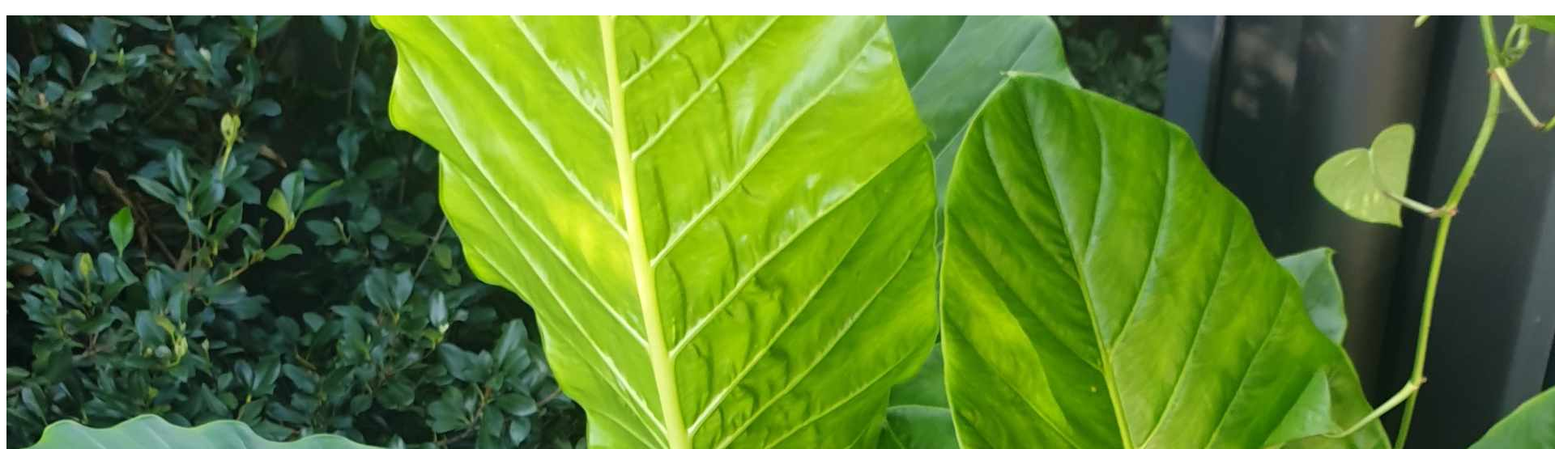
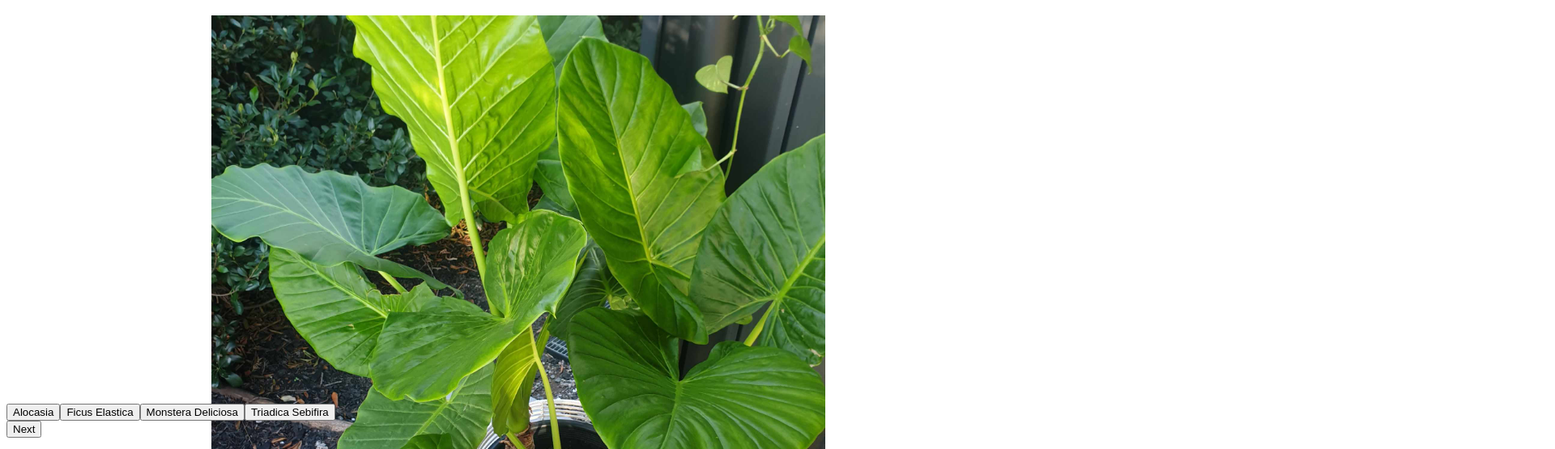
Before and after one commit to MikeGoB/Plant-Identificaiton-app, a plain HTML site: page index.html in a window 1280 px wide. Shown: the part 61-616 px from the top of the page at 81% size, 1920 px wide, since content can reach past the window. Drawn offline with Linux system fonts and the light colour scheme.

Commit message:
Update index.html

```diff
--- a/index.html
+++ b/index.html
@@ -5,6 +5,19 @@
     <meta name="viewport" content="width=device-width, initial-scale=1.0">
     <title>Plant Identification Training</title>
     <style>
+    #imageContainer {
+        max-width: 60%;
+        max-height: 60vh; /* Adjust this value to control the maximum height */
+        margin: 0 auto;   /* Center the image horizontally */
+    }
+
+    #plantImage {
+        max-width: 100%;
+        max-height: 100%;
+        display: block;
+        margin: 0 auto;   /* Center the image horizontally */
+    }
+
         /* Add your CSS styles here */
     </style>
 </head>
```
